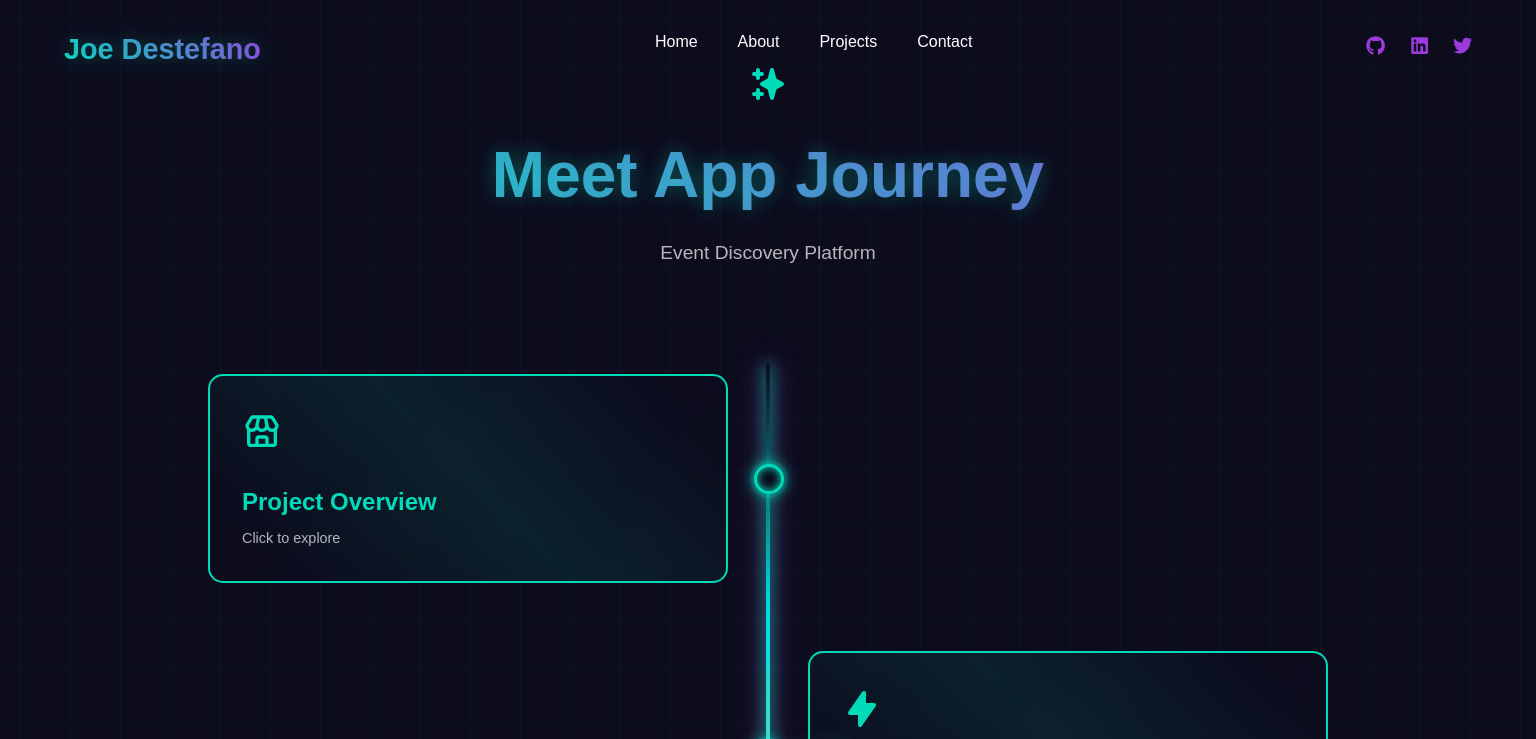
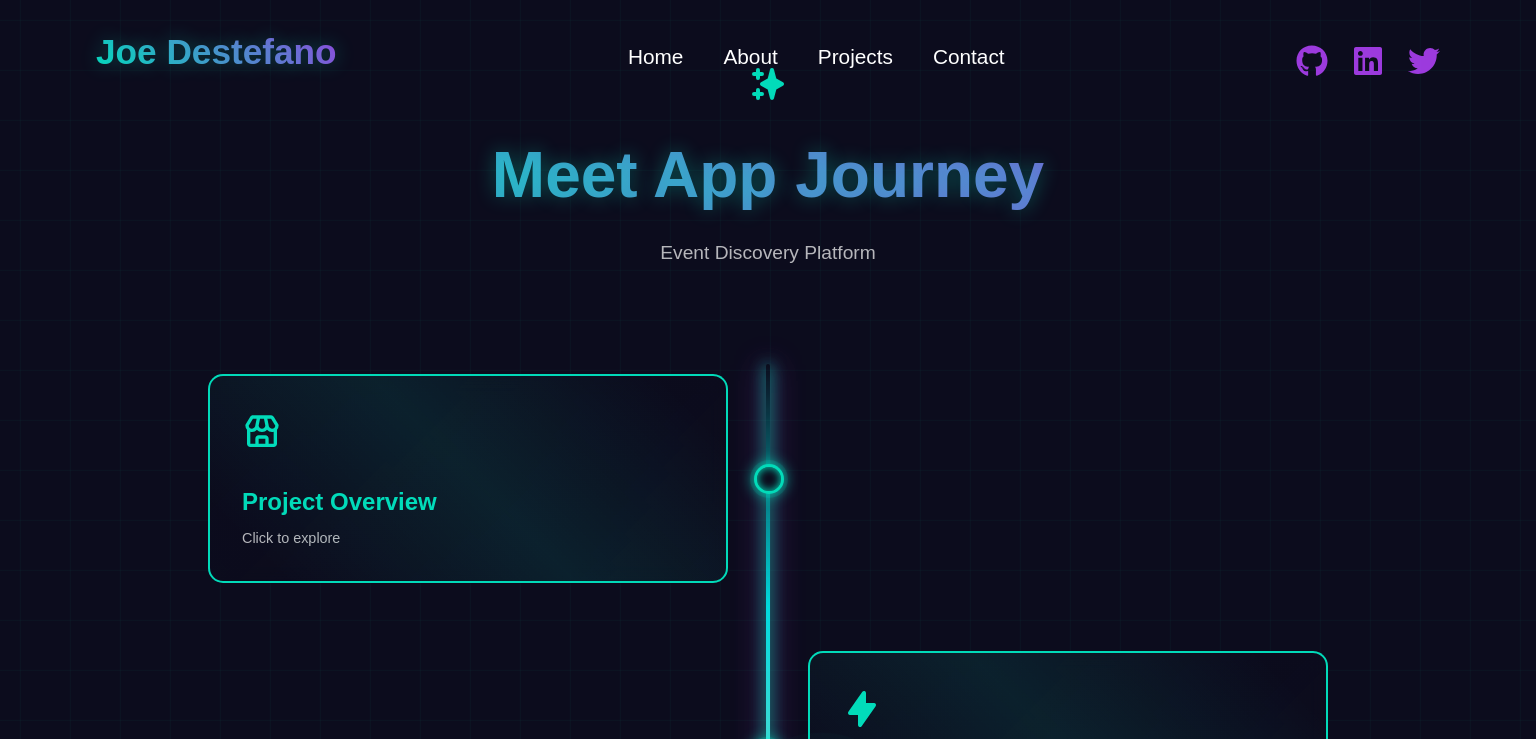
Before and after one commit to JDestefano11/React-Portfolio-Vite, a React (Vite) app: page /meetapp in a window 1536 px wide. Shown: the top 739 px of the page. Built offline with nearby package versions, Linux system fonts and the light colour scheme.

Commit message:
""Fixed navbar alignment of nav items and made the social icons bigger.

```diff
--- a/src/components/Navbar/Navbar.css
+++ b/src/components/Navbar/Navbar.css
@@ -10,7 +10,7 @@
   display: flex;
   justify-content: space-between;
   align-items: center;
-  padding: 2.5rem 4rem;
+  padding: 0 4rem;
   height: 100px;
   position: fixed;
   width: 100%;
@@ -39,21 +39,22 @@
   font-weight: 700;
   margin: 0;
   text-shadow: var(--aurora-glow);
+  transform: translateY(-5px);
 }
 
 .nav-links {
   display: flex;
+  align-items: center;
   gap: 2.5rem;
-  cursor: pointer;
+  height: 100%;
 }
 
 .nav-links a,
 .nav-links div.nav-link {
+  font-size: 1.1rem;
+  font-weight: 500;
   color: white;
   text-decoration: none;
-  font-size: 1rem;
-  font-weight: 500;
-  transition: all 0.3s ease;
 }
 
 .nav-links a:hover,
@@ -64,12 +65,14 @@
 
 .nav-socials {
   display: flex;
+  align-items: center;
   gap: 1.5rem;
+  height: 100%;
 }
 
 .social-icon {
+  font-size: 1.4rem;
   color: var(--aurora-purple);
-  font-size: 1.2rem;
   transition: all 0.3s ease;
 }
 
@@ -91,7 +94,6 @@
   transform: translateY(-50%);
   z-index: 1001;
 }
-
 @media (max-width: 768px) {
   .navbar {
     padding: 1rem 2rem;
@@ -124,16 +126,16 @@
     right: 0;
   }
 
-  .nav-links a {
+  .nav-links a,
+  .nav-links div.nav-link {
     font-size: 1.5rem;
     color: var(--aurora-teal);
   }
 
-  @media (max-width: 768px) {
   .nav-socials {
     position: fixed;
     left: 0;
-      top: 50%;
+    top: 60%;
     transform: translateY(-50%);
     display: flex;
     flex-direction: column;
@@ -147,11 +149,12 @@
     opacity: 0;
     pointer-events: none;
   }
-  }
+
   .glowing-hex {
     margin-top: 120px;
     margin-bottom: 40px;
   }
+
   .social-icon {
     color: var(--aurora-teal);
     font-size: 1.4rem;
@@ -162,43 +165,56 @@
     color: var(--aurora-pink);
     transform: translateX(2px);
   }
-  .nav-links a,
-  .nav-links div.nav-link {
-    font-size: 1.5rem;
-    color: var(--aurora-teal);
 }
 
 @media (min-width: 1440px) {
   .navbar {
     height: 120px;
-      padding: 3rem 6rem;
+    padding: 0 6rem;
   }
 
-    .navbar.scrolled {
-      height: 100px;
-      padding: 2.5rem 6rem;
+  .nav-logo h1 {
+    font-size: 2.2rem;
+    transform: translateY(-8px);
+  }
+
+  .nav-links {
+    transform: translateY(5px);
+  }
+
+  .nav-links a,
+  .nav-links div.nav-link {
+    font-size: 1.3rem;
   }
 
   .social-icon {
-      font-size: 2.5rem;
-      gap: 3rem;
+    font-size: 2rem;
+    transform: translateY(6px);
   }
 }
 
 @media (min-width: 1920px) {
   .navbar {
     height: 140px;
-      padding: 3.5rem 8rem;
+    padding: 0 8rem;
   }
 
-    .navbar.scrolled {
-      height: 120px;
-      padding: 3rem 8rem;
+  .nav-logo h1 {
+    font-size: 2.8rem;
+    transform: translateY(-10px);
+  }
+
+  .nav-links {
+    transform: translateY(8px);
+  }
+
+  .nav-links a,
+  .nav-links div.nav-link {
+    font-size: 1.5rem;
   }
 
   .social-icon {
-      font-size: 3rem;
-      gap: 4rem;
+    font-size: 2.5rem;
+    transform: translateY(-10px);
   }
 }
-}
```
Lines whose indentation alone changed are shown as unchanged.
